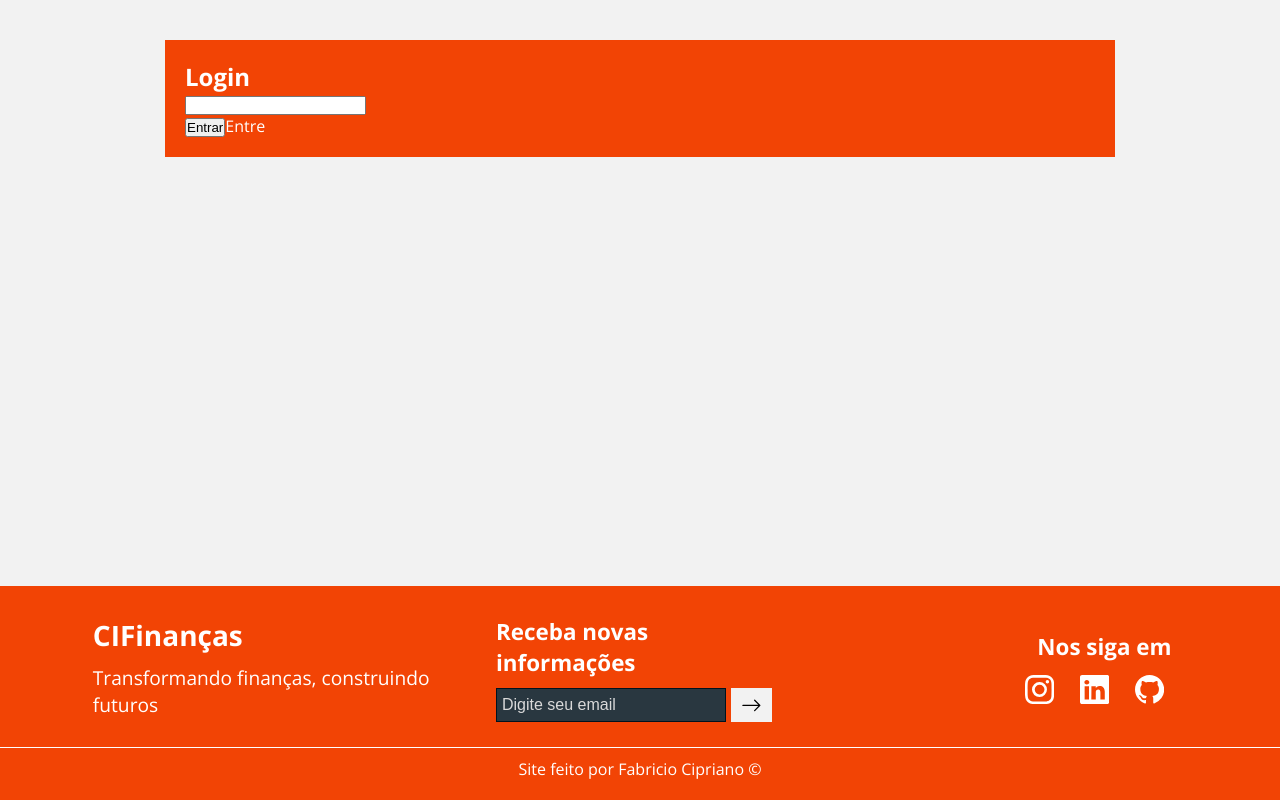
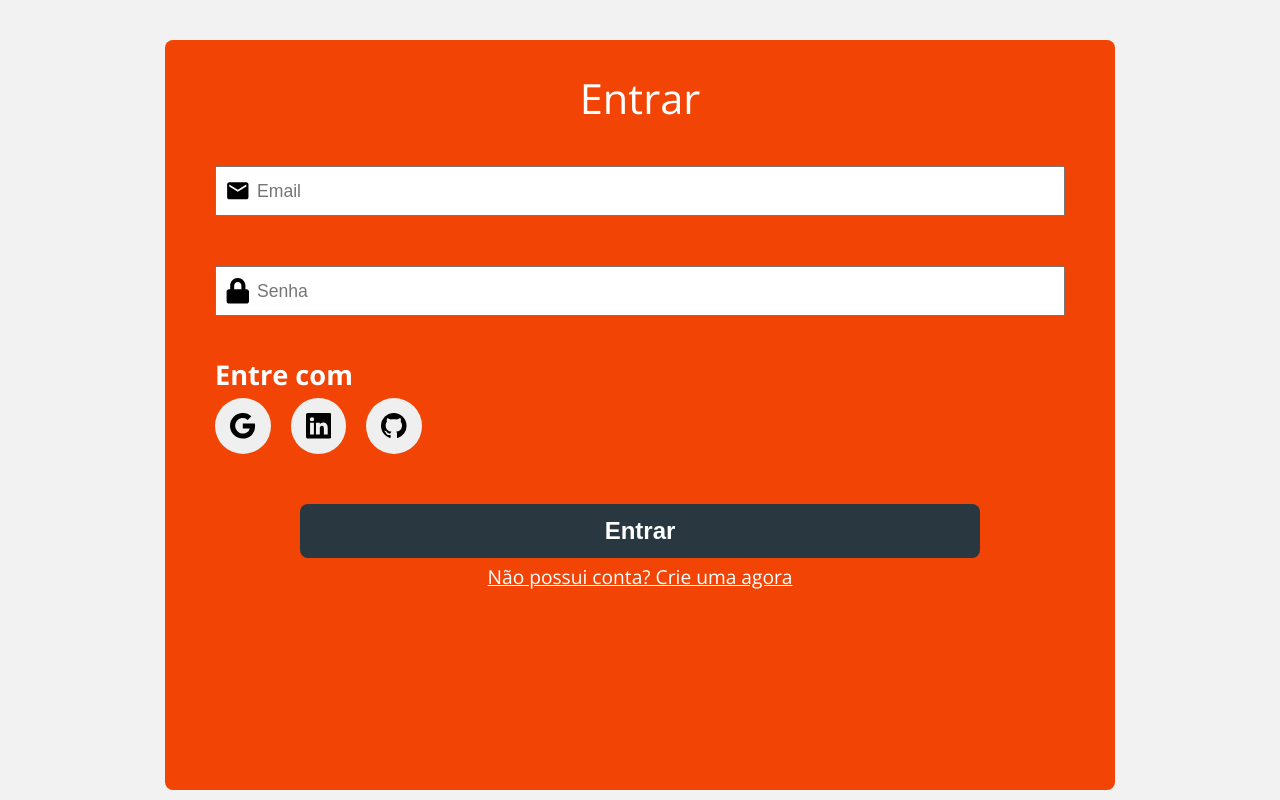
Before and after one commit to fabriluan/CIFinancas, a React (Create React App) app: page /login in a window 1280 px wide. Shown: the top 800 px of the page. Built offline with nearby package versions, Linux system fonts and the light colour scheme.

Commit message:
FEAT: pag de login e register criadas

```diff
--- /dev/null
+++ b/src/components/Enter/index.js
@@ -0,0 +1,25 @@
+import React from 'react';
+import { BsGoogle, BsLinkedin, BsGithub } from 'react-icons/bs';
+import * as style from './style';
+
+export default function Enter() {
+  return (
+    <style.EnterSt>
+      <h1>Entre com</h1>
+
+      <style.EnterSocial>
+        <button type="button">
+          <BsGoogle />
+        </button>
+
+        <button type="button">
+          <BsLinkedin />
+        </button>
+
+        <button type="button">
+          <BsGithub />
+        </button>
+      </style.EnterSocial>
+    </style.EnterSt>
+  );
+}
--- /dev/null
+++ b/src/components/Enter/style.js
@@ -0,0 +1,33 @@
+import { styled } from 'styled-components';
+
+export const EnterSt = styled.section`
+  display: flex;
+  flex-direction: column;
+
+  h1{
+    font-size: 1.7rem;
+    font-weight: 700;
+    /* margin-bottom: 5px; */
+  }
+`;
+
+export const EnterSocial = styled.div`
+  display: flex;
+  flex-direction: row;
+  margin-top: 5px;
+
+  button{
+    cursor: pointer;
+    display: flex;
+    padding: 15px;
+    border-radius: 2.5rem;
+    border: 0;
+    font-size: 1.6rem;
+    margin-right: 20px;
+
+    &:hover{
+      transition: 0.7s;
+      transform: scale(1.1);
+    }
+  }
+`;
--- a/src/globalStyles.js
+++ b/src/globalStyles.js
@@ -27,6 +27,10 @@ const GlobalStyles = createGlobalStyle`
     cursor: pointer;
   }
 
+  button{
+    cursor: pointer;
+  }
+
   .classCenter{
     display: flex;
     justify-content: center;
--- a/src/pages/SingIn/index.js
+++ b/src/pages/SingIn/index.js
@@ -1,23 +1,34 @@
 import React from 'react';
 import { Link } from 'react-router-dom';
-import { Form, Sing } from './style';
+import { MdEmail } from 'react-icons/md';
+import { FaLock } from 'react-icons/fa';
+import * as style from './style';
 import Center from '../../components/Center';
+import Enter from '../../components/Enter';
 
 function SingIn() {
   return (
     <Center class1="classCenter">
-      <Sing>
-        <h2>Login</h2>
+      <style.Sing>
+        <h2>Entrar</h2>
 
-        <Form>
-          <div className="group-input">
-            <input type="text" />
-          </div>
+        <style.Form>
+          <style.GroupInput>
+            <MdEmail />
+            <input type="text" placeholder="Email" />
+          </style.GroupInput>
+
+          <style.GroupInput>
+            <FaLock />
+            <input type="text" placeholder="Senha " />
+          </style.GroupInput>
+
+          <Enter />
 
           <button type="submit">Entrar</button>
-          <Link to="/register">Entre</Link>
-        </Form>
-      </Sing>
+          <Link to="/register">Não possui conta? Crie uma agora</Link>
+        </style.Form>
+      </style.Sing>
     </Center>
   );
 }
--- a/src/pages/SingIn/style.js
+++ b/src/pages/SingIn/style.js
@@ -4,15 +4,92 @@ export const Sing = styled.section`
   width: 100%;
   max-width: 950px;
   display: flex;
-  justify-content: center;
-  align-items: flex-start;
+  justify-content: flex-start;
+  align-items: center;
   flex-direction: column;
+  height: 750px;
   margin-top: 40px;
-  padding: 20px;
+  margin-bottom: 40px;
+  padding: 30px 50px;
+  border-radius: 0.5rem;
   color: ${(props) => props.theme.textLigth};
   background-color: ${(props) => props.theme.layout};
+
+  h2{
+    font-size: 2.6rem;
+    font-weight: 100;
+    margin-bottom: 20px;
+  }
+
+  @media screen and (max-width: 750px) {
+    padding: 30px 10px;
+  }
 `;
 
 export const Form = styled.form`
+  width: 100%;
+  display: flex;
+  flex-direction: column;
 
+  > button{
+    width: 80%;
+    margin: 0 auto;
+    justify-content: center;
+    align-items: center;
+    display: flex;
+    margin-top: 50px;
+    padding: 13px;
+    font-size: 1.5rem;
+    font-weight: 700;
+    color: ${(props) => props.theme.textLigth};
+    background-color: ${(props) => props.theme.content};
+    border: 0;
+    border-radius: 0.5rem;
+
+    @media screen and (max-width: 750px){
+      width: 100%;
+    }
+  }
+
+  a{
+    margin: 0 auto;
+    font-size: 1.2rem;
+    margin-top: 5px;
+    text-decoration: underline;
+    text-align: center;
+  }
 `;
+
+export const GroupInput = styled.div`
+  position: relative;
+  display: flex;
+  align-items: center;
+  justify-content: center;
+  margin-bottom: 40px;
+  margin-top: 20px;
+
+  &+&{
+    margin-top: 10px;
+  }
+
+  &+&+&{
+    margin-top: 10px;
+    /* margin-bottom: 20px; */
+  }
+
+  svg{
+    position: absolute;
+    color: black;
+    font-size: 1.6rem;
+    /* top: 0.3rem; */
+    left: 10px;
+  }
+
+  input{
+    width: 100%;
+    padding: 6px;
+    height: 50px;
+    padding-left: 40px;
+    font-size: 1.1rem;
+  }
+`;
--- a/src/pages/SingUp/index.js
+++ b/src/pages/SingUp/index.js
@@ -1,8 +1,40 @@
 import React from 'react';
+import { Link } from 'react-router-dom';
+import { MdEmail } from 'react-icons/md';
+import { FaLock, FaUserAlt } from 'react-icons/fa';
+import * as style from '../SingIn/style';
+import Center from '../../components/Center';
+import Enter from '../../components/Enter';
 
 function SingUp() {
   return (
-    <div>Registro</div>
+    <Center class1="classCenter">
+      <style.Sing>
+        <h2>Criar</h2>
+
+        <style.Form>
+          <style.GroupInput>
+            <FaUserAlt />
+            <input type="text" placeholder="Nome de usuário " />
+          </style.GroupInput>
+
+          <style.GroupInput>
+            <MdEmail />
+            <input type="text" placeholder="Email" />
+          </style.GroupInput>
+
+          <style.GroupInput>
+            <FaLock />
+            <input type="text" placeholder="Senha " />
+          </style.GroupInput>
+
+          <Enter />
+
+          <button type="submit">Criar</button>
+          <Link to="/login">Já possui conta? Entre agora</Link>
+        </style.Form>
+      </style.Sing>
+    </Center>
   );
 }
 
```
